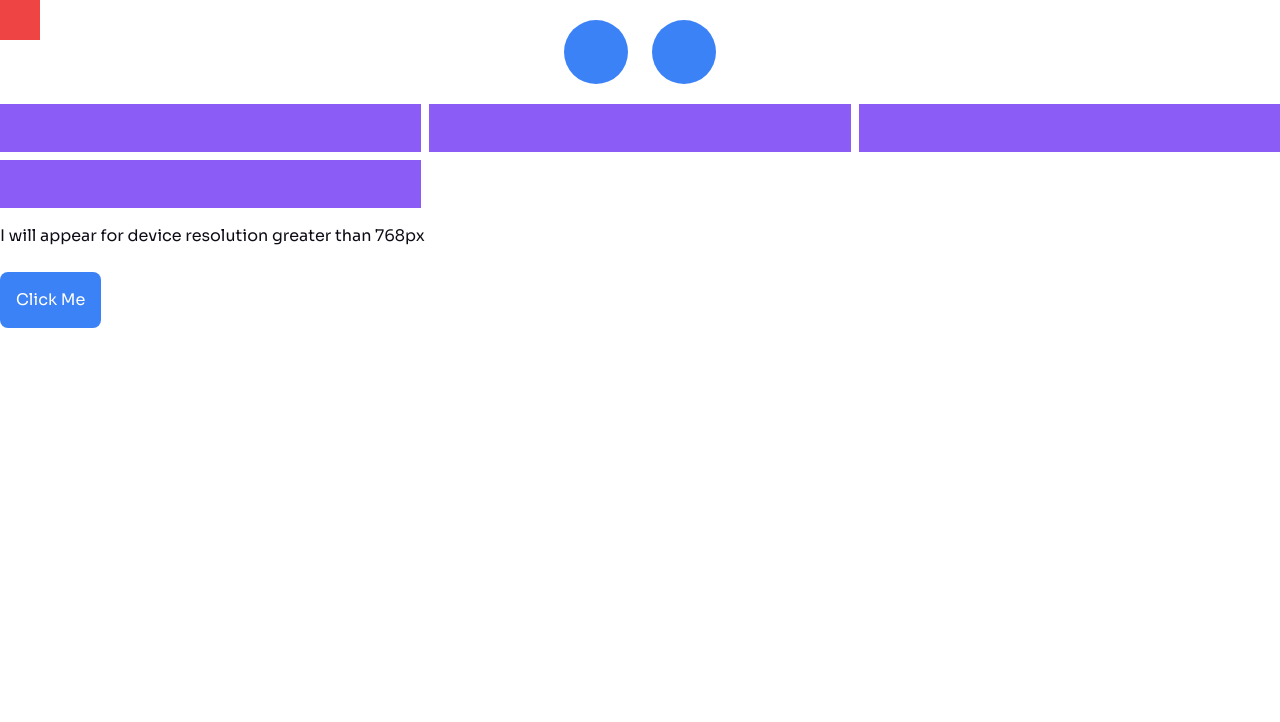
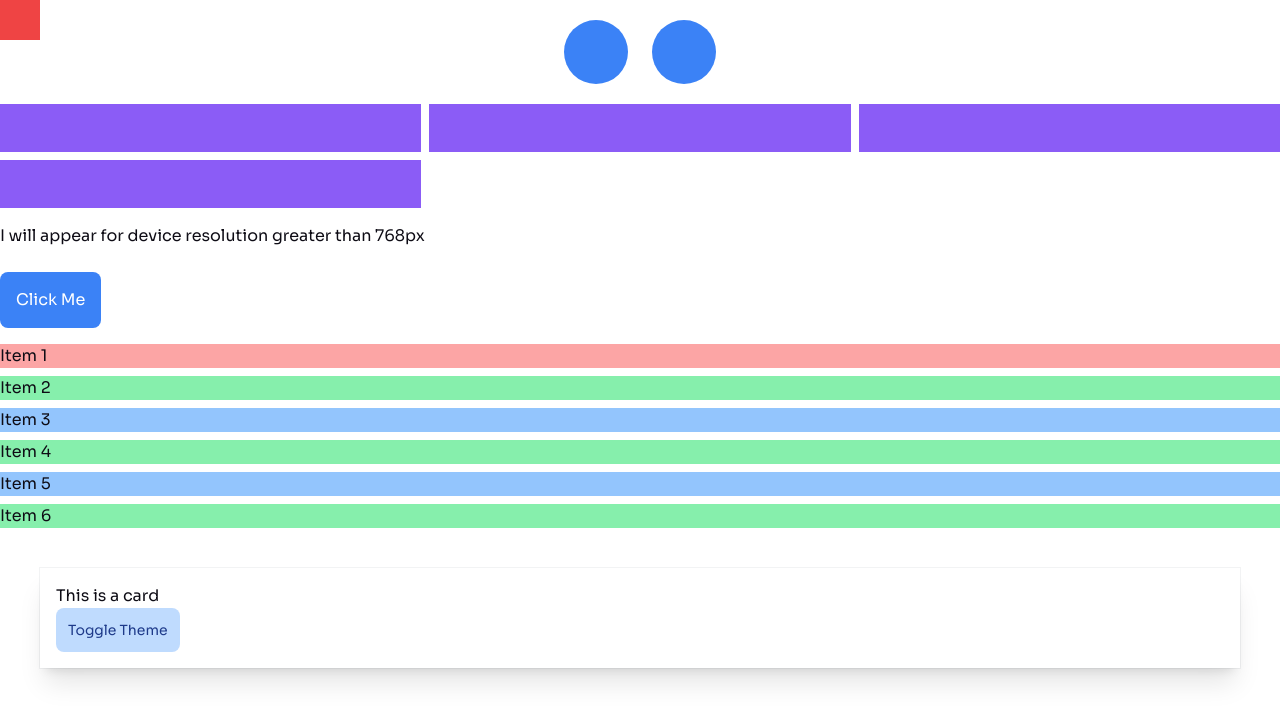
Before and after one commit to deepak252/react-mui-tutorial, a React (Vite) app: page / in a window 1280 px wide. Shown: the top 722 px of the page. Built offline with nearby package versions, Linux system fonts and the light colour scheme.

Commit message:
Toggle theme

```diff
--- a/src/App.tsx
+++ b/src/App.tsx
@@ -1,5 +1,12 @@
 /* eslint-disable prettier/prettier */
 function App() {
+  const toggleTheme = () => {
+    if(document.documentElement.classList.contains('dark')){
+      document.documentElement.classList.remove('dark')
+    }else{
+      document.documentElement.classList.add('dark')
+    }
+  }
   return (
     <>
       {/* LAYOUT */}
@@ -31,10 +38,28 @@ function App() {
       </div>
 
       {/* 5. Pseudo Classes */}
-      <button className="p-4 my-2 bg-blue-500 rounded-lg text-white hover:bg-blue-800 focus:outline-none focus:ring active:bg-blue-800">
+      <button className="p-4 my-2 bg-blue-500 rounded-lg text-white hover:bg-blue-800 focus:outline-none focus:ring active:bg-green-800">
         {' '}
         Click Me
       </button>
+      <ul className="my-2 space-y-2">
+        <li className="first:bg-red-300 ">Item 1</li>
+        <li className="odd:bg-blue-300 even:bg-green-300">Item 2</li>
+        <li className="odd:bg-blue-300 even:bg-green-300">Item 3</li>
+        <li className="odd:bg-blue-300 even:bg-green-300">Item 4</li>
+        <li className="odd:bg-blue-300 even:bg-green-300">Item 5</li>
+        <li className="odd:bg-blue-300 even:bg-green-300">Item 6</li>
+      </ul>
+
+      <div className="m-10 p-4 shadow-xl ring-1 ring-slate-900/5 dark:bg-black">
+        <p className="dark:text-white">This is a card</p>
+        <button
+          onClick={toggleTheme}
+          className="text-blue-900 bg-blue-200 text-sm p-3 rounded-lg"
+        >
+          Toggle Theme
+        </button>
+      </div>
     </>
   )
 }
--- a/tailwind.config.js
+++ b/tailwind.config.js
@@ -5,6 +5,7 @@ import plugin from 'tailwindcss/plugin'
 
 export default {
   content: ['./index.html', './src/**/*.{js,ts,jsx,tsx}'],
+  darkMode: 'class',
   theme: {
     extend: {
       colors: {
```
